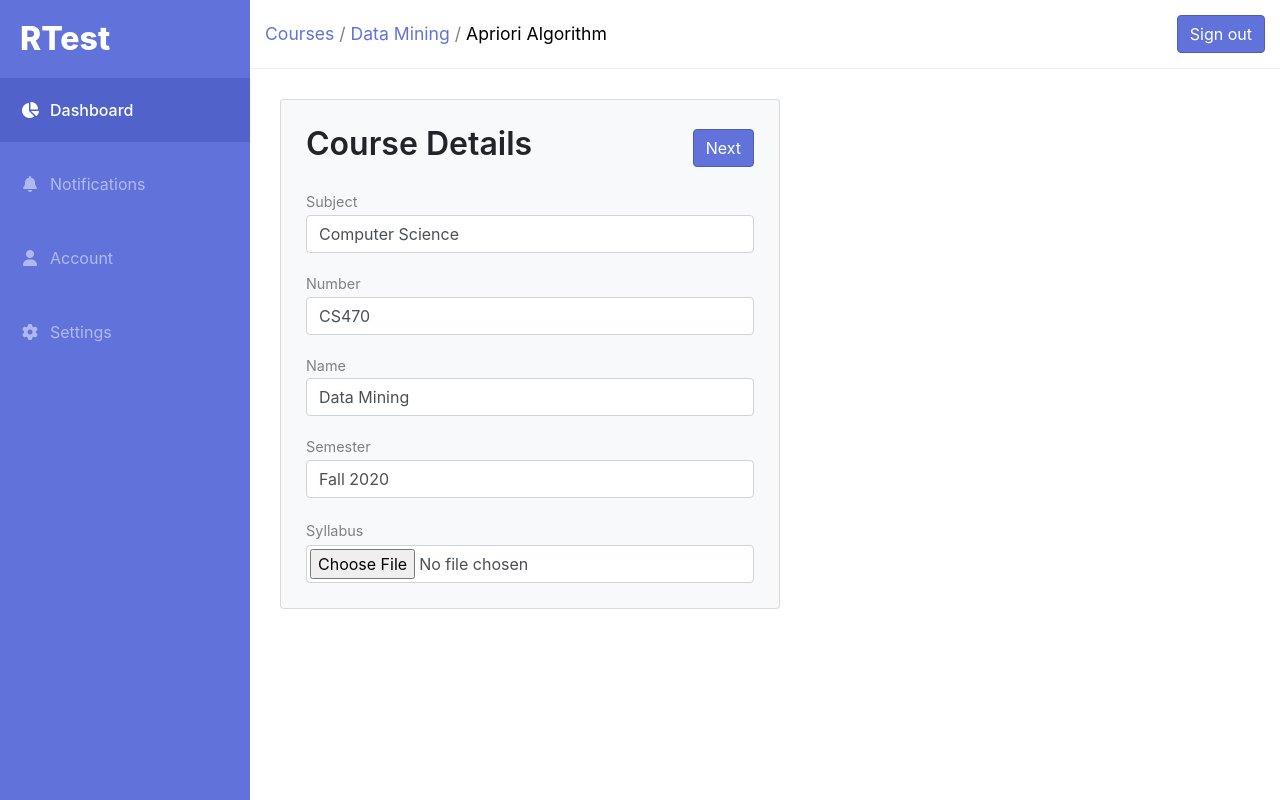
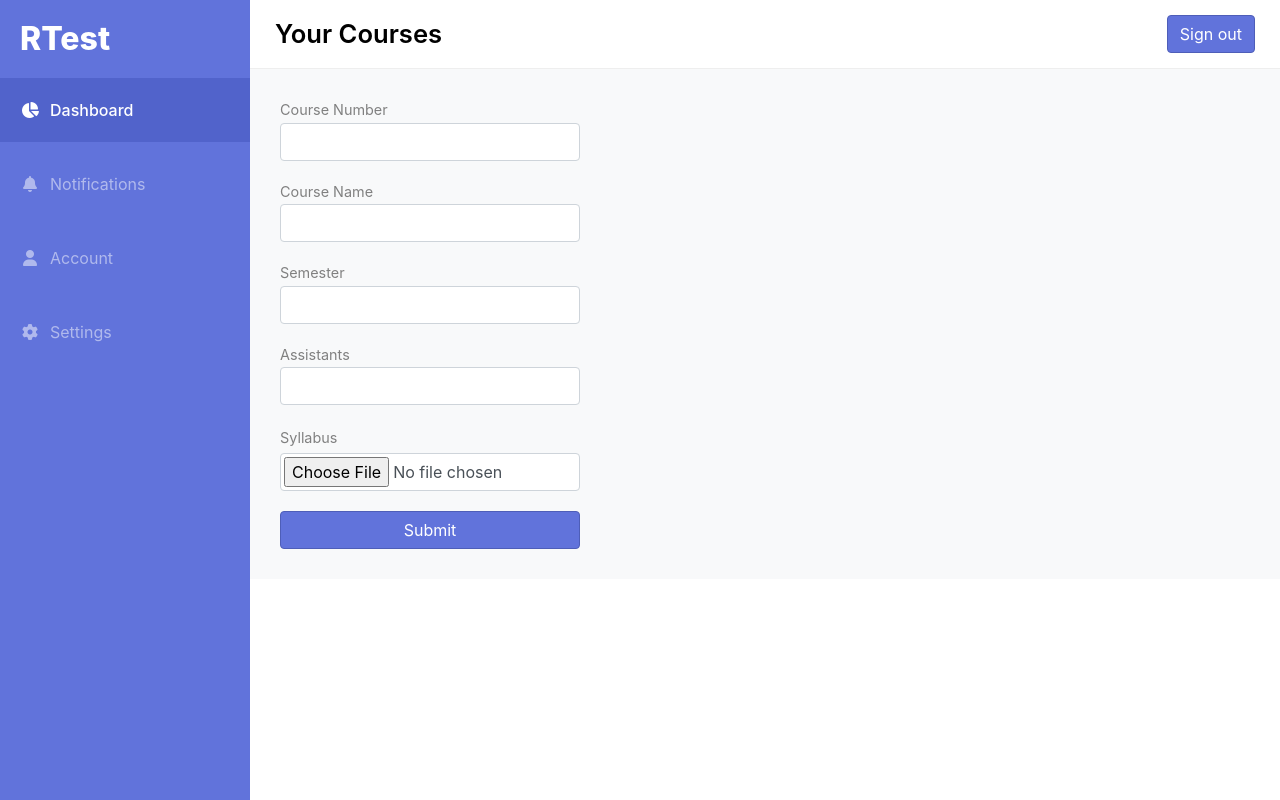
Before and after one commit to team-rtest/rtest, a React (Create React App) app in the folder frontend/: page /professor/create-course in a window 1280 px wide. Built offline with nearby package versions, Linux system fonts and the light colour scheme.

Commit message:
Cleaned up code

```diff
--- a/frontend/src/components/FileInput.js
+++ b/frontend/src/components/FileInput.js
@@ -21,8 +21,9 @@ function Input({
         id={name}
         value={value}
         onChange={(event) => onChange(name, event.target.value)}
-        className={`form-control ${className} ${error !== null && (error ? "is-invalid" : "is-valid")
-          }`}
+        className={`form-control ${className} ${
+          error !== null && (error ? "is-invalid" : "is-valid")
+        }`}
         {...rest}
       />
       <div className="invalid-feedback">{error}</div>
@@ -31,7 +32,6 @@ function Input({
 }
 
 const StyledInput = styled.input`
-  // all: unset;
   display: block;
   padding: 3px;
 `;
--- a/frontend/src/index.css
+++ b/frontend/src/index.css
@@ -96,7 +96,7 @@ code {
 }
 .btn-upload {
   width: 100%;
-
+  color: white;
   background-color: #6173db;
   border-color: #4e5eb8;
 }
--- a/frontend/src/views/Header.js
+++ b/frontend/src/views/Header.js
@@ -1,7 +1,7 @@
-import React from 'react';
-import styled from 'styled-components';
+import React from "react";
+import styled from "styled-components";
 
-import { Link } from 'react-router-dom';
+import { Link } from "react-router-dom";
 
 function Header({ ...rest }) {
   return (
@@ -9,7 +9,9 @@ function Header({ ...rest }) {
       <Logo to="/"> RTest </Logo>
       <NavLink to="/"> Home </NavLink>
       <NavLink to="/signup"> Signup </NavLink>
-      <NavLink className="btn btn-primary btn-upload text-white" to="/login"> Login </NavLink>
+      <NavLink className="btn btn-primary btn-upload text-white" to="/login">
+        Login
+      </NavLink>
     </Navigation>
   );
 }
@@ -24,11 +26,11 @@ const Navigation = styled.nav`
   border-bottom: 1px solid #eee;
 
   -webkit-touch-callout: none;
-    -webkit-user-select: none;
-     -khtml-user-select: none;
-       -moz-user-select: none;
-        -ms-user-select: none;
-            user-select: none;
+  -webkit-user-select: none;
+  -khtml-user-select: none;
+  -moz-user-select: none;
+  -ms-user-select: none;
+  user-select: none;
 `;
 
 const Logo = styled(Link)`
@@ -53,10 +55,6 @@ const Logo = styled(Link)`
   }
 `;
 
-const Button = styled.button`
-  width: auto;
-`;
-
 const NavLink = styled(Link)`
   width: auto;
   color: black;
--- a/frontend/src/views/Professor/Courses/Courses.js
+++ b/frontend/src/views/Professor/Courses/Courses.js
@@ -16,7 +16,6 @@ function Courses({ selected, setSelected, assignments }) {
 
   return (
     <Dashboard>
-      <Heading>Your Courses</Heading>
       <Grid>
         {courses.map((course) => (
           <Course {...course} />
--- a/frontend/src/views/Professor/CreateCourse/CreateCourse.js
+++ b/frontend/src/views/Professor/CreateCourse/CreateCourse.js
@@ -1,35 +1,23 @@
 import React, { useState } from "react";
 import styled from "styled-components";
 
-import { useHistory } from "react-router-dom";
-
-import { Card } from "components";
-
 import Details from "./Details";
-import Members from "./Members";
 
 function CreateCourse() {
-  const history = useHistory();
-  const [index, setIndex] = useState(0);
   const [inputs, setInputs] = useState({
-    subject: "Computer Science",
-    name: "Data Mining",
-    number: "CS470",
-    semester: "Fall 2020",
+    course_name: "",
+    course_number: "",
+    semester: "",
     syllabus: "",
-    professor: "Davide Fossati",
     assistants: "",
-    students: "",
   });
+
   const [errors, setErrors] = useState({
-    subject: null,
-    name: null,
-    number: null,
+    course_name: null,
+    course_number: null,
     semester: null,
     syllabus: null,
-    professor: null,
     assistants: null,
-    students: null,
   });
 
   const handleChange = (name, value) => {
@@ -37,146 +25,18 @@ function CreateCourse() {
     setErrors({ ...errors, [name]: !value });
   };
 
-  const current = ["Details", "Members"];
-  const n = current.length - 1;
-
-  const handleBack = () => {
-    if (index > 0) {
-      setIndex(index - 1);
-    }
-  };
-
-  const handleNext = () => {
-    if (index < n) {
-      setIndex(index + 1);
-    }
-  };
-
-  const handleSubmit = () => {
-    history.push("/professor/edit-course");
-  };
-
   return (
     <Box>
-      <CourseCard>
-        <CourseForm>
-          <Header>
-            <Heading> Course {current[index]} </Heading>
-            <Buttons>
-              {index !== 0 && (
-                <Button onClick={handleBack} className="btn btn-secondary">
-                  Back
-                </Button>
-              )}
-              {index !== n && (
-                <Button
-                  onClick={handleNext}
-                  className="btn btn-upload text-white"
-                >
-                  Next
-                </Button>
-              )}
-              {index === n && (
-                <Button
-                  onClick={handleSubmit}
-                  className="btn btn-upload text-white"
-                >
-                  Submit
-                </Button>
-              )}
-            </Buttons>
-          </Header>
-          {current[index] === "Details" && (
-            <Details
-              inputs={inputs}
-              errors={errors}
-              handleChange={handleChange}
-            />
-          )}
-          {current[index] === "Members" && (
-            <Members
-              inputs={inputs}
-              errors={errors}
-              handleChange={handleChange}
-            />
-          )}
-          <MobileButtons>
-            {index !== 0 && (
-              <Button onClick={handleBack} className="btn btn-secondary">
-                Back
-              </Button>
-            )}
-            {index !== n && (
-              <Button
-                onClick={handleNext}
-                className="btn btn-upload text-white"
-              >
-                Next
-              </Button>
-            )}
-            {index === n && (
-              <Button
-                onClick={handleSubmit}
-                className="btn btn-upload text-white"
-              >
-                Submit
-              </Button>
-            )}
-          </MobileButtons>
-        </CourseForm>
-      </CourseCard>
+      <Details inputs={inputs} errors={errors} handleChange={handleChange} />
     </Box>
   );
 }
 
 const Box = styled.div`
   padding: 30px;
-`;
-
-const CourseCard = styled(Card)`
-  padding: 25px;
-  width: 500px;
-
-  @media only screen and (max-width: 600px) {
-    width: 100%;
-  }
-`;
-
-const Header = styled.div`
   display: flex;
-  justify-content: space-between;
-  align-items: center;
-  margin-bottom: 20px;
-`;
-
-const Buttons = styled.div`
-  display: flex;
-  grid-gap: 10px;
-
-  @media only screen and (max-width: 600px) {
-    display: none;
-  }
-`;
-
-const MobileButtons = styled.div`
-  display: none;
-  grid-gap: 10px;
-  margin-top: 20px;
-
-  @media only screen and (max-width: 600px) {
-    display: flex;
-    float: right;
-  }
-`;
-
-const Heading = styled.h2`
-  font-weight: 600;
-`;
-
-const CourseForm = styled.div``;
-
-const Button = styled.button`
-  width: inherit;
+  grid-gap: 50px;
+  background: #f8f9fa;
 `;
 
 export default CreateCourse;
--- a/frontend/src/views/Professor/CreateCourse/Details.js
+++ b/frontend/src/views/Professor/CreateCourse/Details.js
@@ -1,53 +1,51 @@
-import React from 'react';
-import styled from 'styled-components';
+import React from "react";
+import styled from "styled-components";
 
-import { Input, FileInput } from 'components';
+import { Input, FileInput } from "components";
 
 function Details({ inputs, errors, handleChange }) {
   return (
     <Inputs>
       <Input
-        name="subject"
-        placeholder="Computer Science"
-        value={inputs.subject}
-        error={errors.subject}
+        name="course_number"
+        value={inputs.course_number}
+        error={errors.course_number}
         onChange={handleChange}
       />
       <Input
-        name="number"
-        placeholder="CS470"
-        value={inputs.number}
-        error={errors.number}
-        onChange={handleChange}
-      />
-      <Input
-        name="name"
-        placeholder="Data Mining"
-        value={inputs.name}
-        error={errors.name}
+        name="course_name"
+        value={inputs.course_name}
+        error={errors.course_name}
         onChange={handleChange}
       />
       <Input
         name="semester"
-        placeholder="Fall 2020"
         value={inputs.semester}
         error={errors.semester}
         onChange={handleChange}
       />
-    <FileInput
+      <Input
+        name="assistants"
+        value={inputs.assistants}
+        error={errors.assistants}
+        onChange={handleChange}
+      />
+      <FileInput
         name="syllabus"
         placeholder="Fall 2020"
         value={inputs.syllabus}
         error={errors.syllabus}
         onChange={handleChange}
       />
+      <button className="btn btn-upload"> Submit </button>
     </Inputs>
-  )
+  );
 }
 
 const Inputs = styled.div`
   display: grid;
   grid-gap: 20px;
+  width: 300px;
 `;
 
 export default Details;
--- a/frontend/src/views/Student/Courses/Course.js
+++ b/frontend/src/views/Student/Courses/Course.js
@@ -23,7 +23,7 @@ function Course({
   const PATH = `/course/${id.toLowerCase()}/summary`;
 
   return (
-    <Box className="card" to="/student/course/cs470">
+    <Box className="card">
       <Head>
         <Info>
           {STAR} {id.split("-")[0]}
@@ -36,6 +36,9 @@ function Course({
         <Value>Lab 2: Apriori Algorithm</Value>
         <Date>September 18th 2020</Date>
       </Next>
+      <Button className="btn btn-upload" to="/student/course/cs470">
+        Explore
+      </Button>
     </Box>
   );
 }
@@ -143,9 +146,7 @@ const Date = styled.div`
   font-weight: 500;
 `;
 
-const Button = styled(Link)`
-  margin-top: 20px;
-`;
+const Button = styled(Link)``;
 
 {
   /* <Tags>
--- a/frontend/src/views/Topbar.js
+++ b/frontend/src/views/Topbar.js
@@ -1,14 +1,16 @@
-import React from 'react';
-import styled from 'styled-components';
+import React from "react";
+import styled from "styled-components";
 
-import { Link } from 'react-router-dom';
+import { Link } from "react-router-dom";
 
-function Topbar({ ...rest }) {
+function Topbar() {
   return (
     <Box>
-      <Breadcrumb> <NavLink>Courses</NavLink> / <NavLink>Data Mining</NavLink> / <Current>Apriori Algorithm</Current> </Breadcrumb>
+      <PageName> Your Courses </PageName>
       <Logo to="/"> RTest </Logo>
-      <NavLink className="btn btn-primary btn-upload text-white" to="/login"> Sign out </NavLink>
+      <NavLink className="btn btn-primary btn-upload text-white" to="/login">
+        Sign out
+      </NavLink>
     </Box>
   );
 }
@@ -17,7 +19,7 @@ const Box = styled.div`
   background: white;
   z-index: 10;
   border-bottom: 1px solid #eee;
-  padding: 15px;
+  padding: 15px 25px;
   display: flex;
   justify-content: space-between;
   align-items: center;
@@ -32,9 +34,10 @@ const Box = styled.div`
   }
 `;
 
-const Breadcrumb = styled.div`
-  font-size: 1.1rem;
-  color: grey;
+const PageName = styled.div`
+  font-size: 1.6rem;
+  font-weight: 600;
+  color: black;
 
   @media only screen and (max-width: 600px) {
     display: none;
@@ -51,10 +54,6 @@ const NavLink = styled(Link)`
     color: #6173db;
     cursor: pointer;
   }
-`;
-
-const Current = styled.span`
-  color: black;
 `;
 
 const Logo = styled(Link)`
--- a/frontend/src/views/Upload.js
+++ b/frontend/src/views/Upload.js
@@ -1,32 +1,33 @@
-import React, { useState } from 'react';
-import styled from 'styled-components';
-import axios from 'axios';
+import React, { useState } from "react";
+import styled from "styled-components";
+// import axios from "axios";
 
 function Upload({ label, ...rest }) {
   const [state, setState] = useState();
 
-  const handleChange = event => {
-    setState({ //Passes the selected file to the STATE
+  const handleChange = (event) => {
+    setState({
+      //Passes the selected file to the STATE
       file: event.target.files[0],
-      loaded: 0
-    })
-  }
+      loaded: 0,
+    });
+  };
 
-  const handleClick = () => {
-    const data = new FormData();
-    var url = ""
-    data.append('file', state.file); //our selected file data
-    // url = getPresignedUpload() //change to make api call from backend to getPresigned URL
-    console.log(url)
-    axios.post(url, data,{}) //Send Post with endpoint URL and our form data with our file in it
-      .then(res => console.log(res.statusText));//then we print the response status
-  }
+  // const handleClick = () => {
+  //   const data = new FormData();
+  //   var url = ""
+  //   data.append('file', state.file); //our selected file data
+  //   // url = getPresignedUpload() //change to make api call from backend to getPresigned URL
+  //   console.log(url)
+  //   axios.post(url, data,{}) //Send Post with endpoint URL and our form data with our file in it
+  //     .then(res => console.log(res.statusText));//then we print the response status
+  // }
 
   return (
     //Code modified from https://bootsnipp.com/snippets/DOXy4
     <div {...rest}>
       <FileInput className="files">
-        <Label>{ label }</Label>
+        <Label>{label}</Label>
         <input
           type="file"
           name="file"
@@ -49,4 +50,4 @@ const FileInput = styled.div`
   margin-bottom: 0.7rem;
 `;
 
-export default Upload
+export default Upload;
```
Also changed, not shown: frontend/src/components/Input.js (+25 -19 lines), frontend/src/views/Professor/CreateCourse/Members.js (+9 -17 lines).
